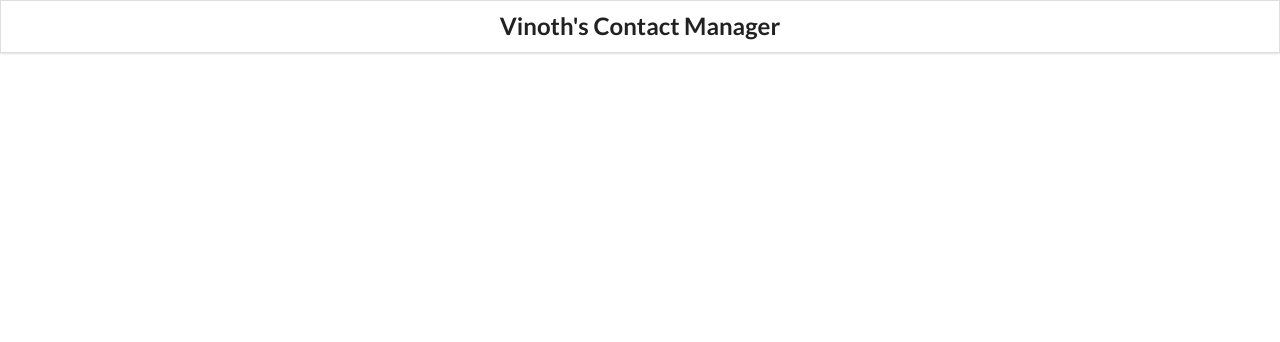
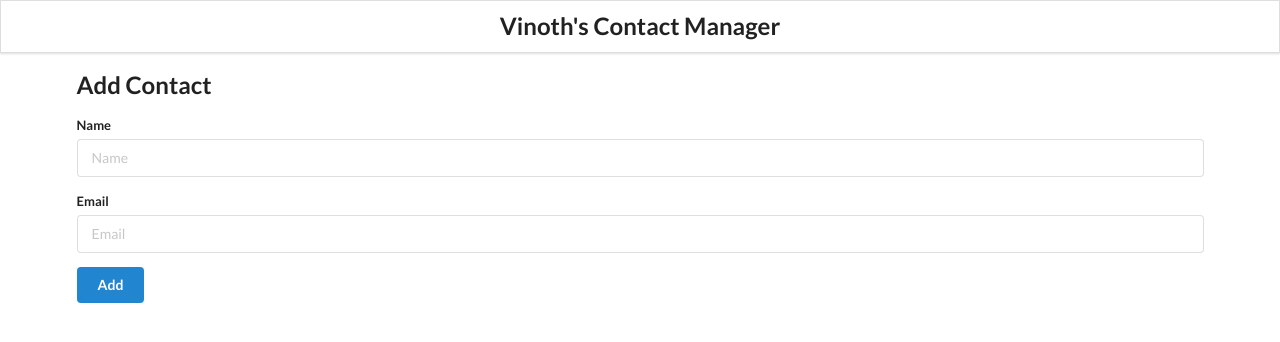
Before and after one commit to Vinoth6194/react_json_crud, a React (Create React App) app: page / in a window 1280 px wide. Shown: the top 342 px of the page. Built offline with nearby package versions, Linux system fonts and the light colour scheme.

Commit message:
form created with class component

```diff
--- a/src/components/AddContact.jsx
+++ b/src/components/AddContact.jsx
@@ -1,7 +1,24 @@
-import React from 'react';
+import React, { Component } from 'react';
 
-function AddContact() {
-  return <div></div>;
+export class AddContact extends Component {
+  render() {
+    return (
+      <div className="ui main">
+        <h2>Add Contact</h2>
+        <form className="ui form">
+          <div className="field">
+            <label>Name</label>
+            <input type="text" name="name" placeholder="Name" />
+          </div>
+          <div className="field">
+            <label>Email</label>
+            <input type="text" name="Email" placeholder="Email" />
+          </div>
+          <button className="ui button blue">Add</button>
+        </form>
+      </div>
+    );
+  }
 }
 
 export default AddContact;
--- a/src/components/App.js
+++ b/src/components/App.js
@@ -7,8 +7,8 @@
   return (
     <div className="ui container">
       <Header />
-      {/* <AddContact />
-      <ContactList /> */}
+      <AddContact />
+      {/* <ContactList /> */}
     </div>
   );
 }
```
